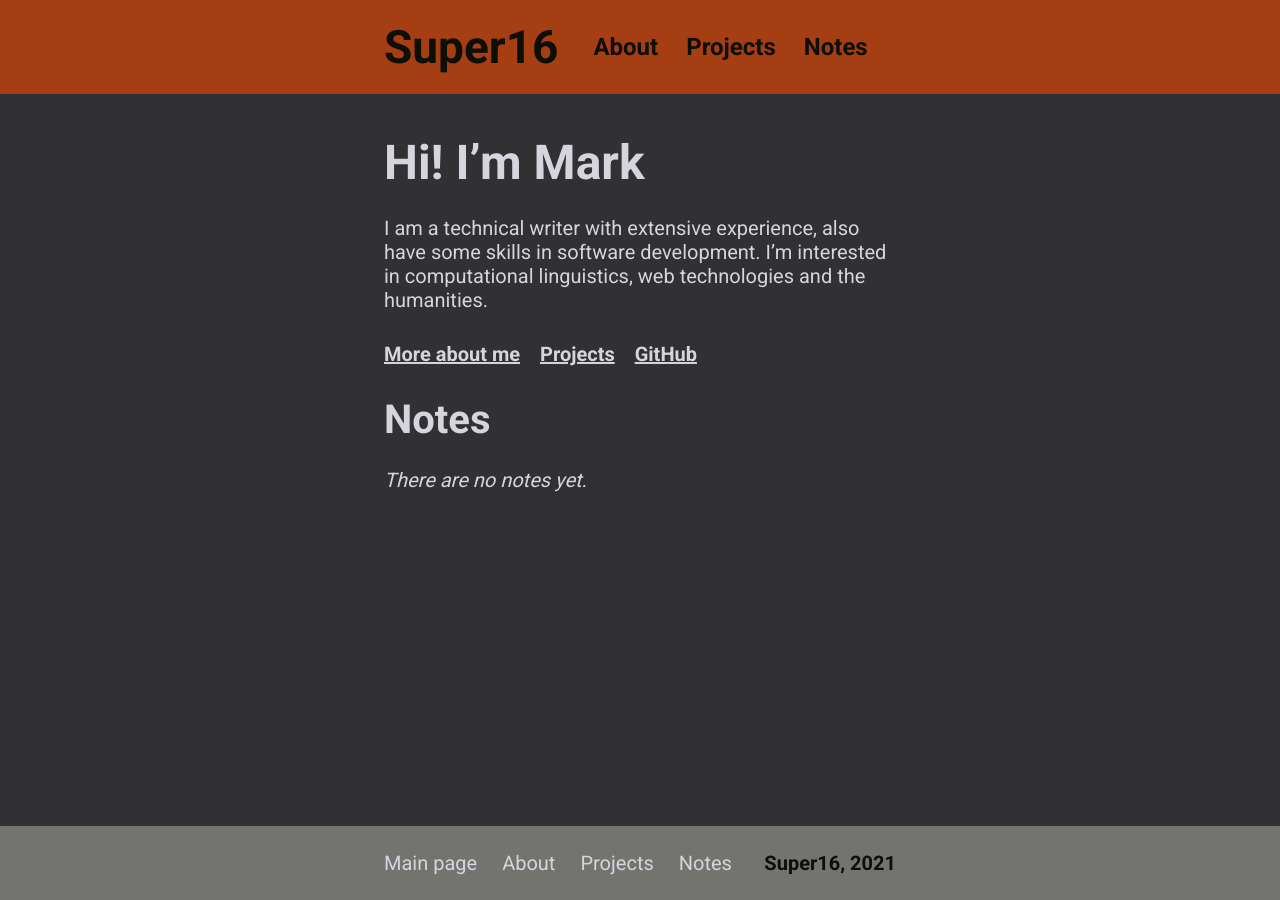
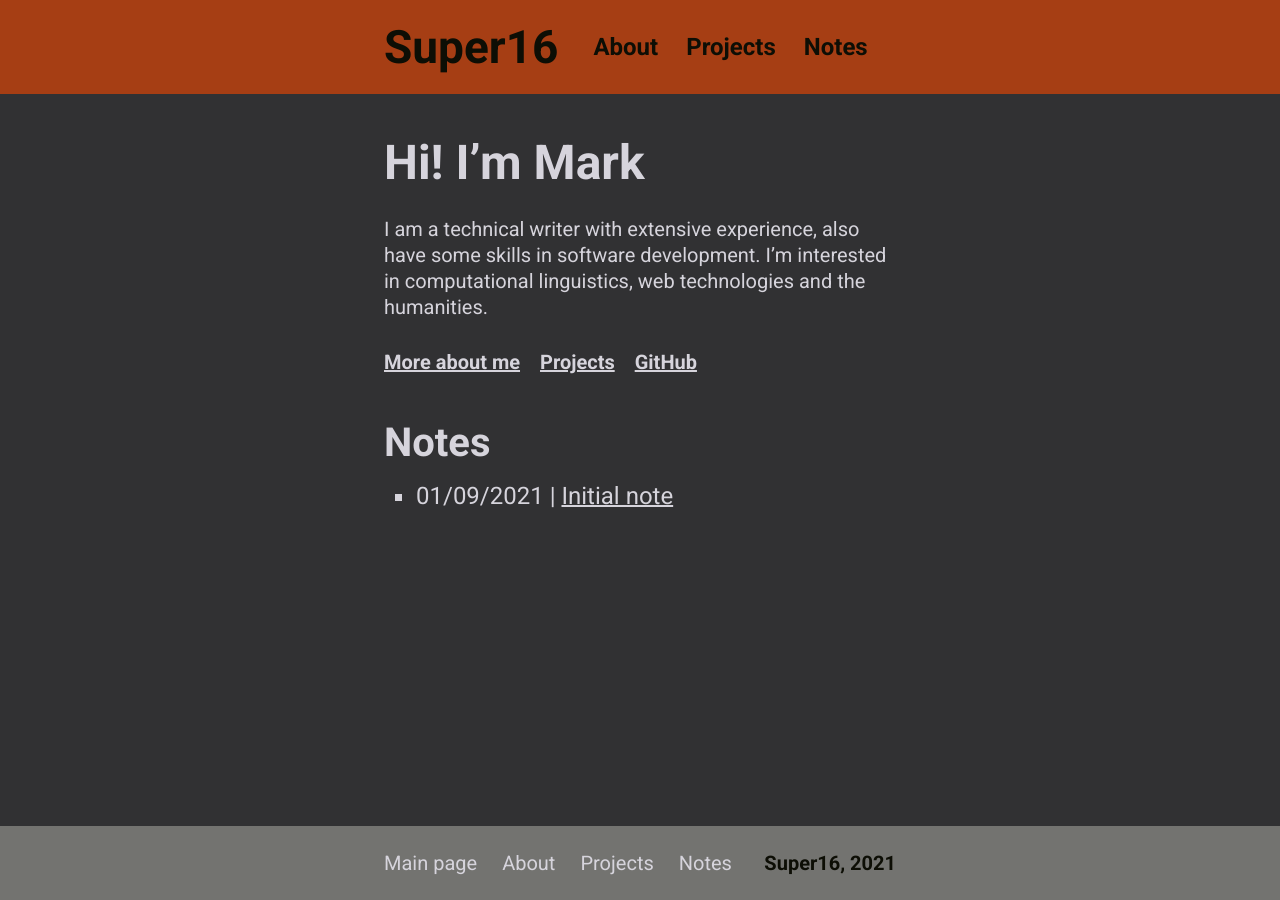
Before and after one commit to super16/super16.github.io, a Jekyll site: the page built from index.md, in a window 1280 px wide. Built offline with Jekyll 4.4.1, drawn with Linux system fonts in a browser that asks for light colours.

Commit message:
Add initial note

```diff
--- /dev/null
+++ b/_includes/notes-date.html
@@ -0,0 +1,3 @@
+<p class="date">
+  <time datetime="{{ note.date }}">{{ note.date | date: "%d/%m/%Y" }}</time>
+</p>
--- /dev/null
+++ b/_includes/sine-wave.html
@@ -0,0 +1 @@
+<p class="function">$y(x)=A\sin(\frac{2 \pi x}{F})$</p>
--- a/assets/css/style.css
+++ b/assets/css/style.css
@@ -121,13 +121,14 @@
   color: #d6d4dc;
 }
 main h1 {
-  font-size: 70px;
+  font-size: 46px;
   margin: 25px auto;
   text-align: center;
+  word-wrap: break-word;
 }
 main h2 {
-  font-size: 48px;
-  margin: 25px auto;
+  font-size: 32px;
+  margin: 45px auto 5px auto;
 }
 main h2 a {
   color: #d6d4dc;
@@ -136,11 +137,49 @@
 main h2 a:hover {
   color: #a63e14;
 }
+main h3 {
+  font-size: 28px;
+  margin: 45px auto 5px auto;
+}
 main p {
   font-size: 24px;
+  line-height: 1.3;
 }
 main p.centered-text {
   text-align: center;
+}
+main p.function {
+  text-align: center;
+}
+main p.date {
+  font-size: small;
+  margin: 0;
+}
+main ul {
+  padding-left: 1.5em;
+}
+main ul li {
+  list-style-type: square;
+  font-size: 24px;
+}
+main ul li p {
+  font-size: 24px;
+}
+main ul li a {
+  color: #d6d4dc;
+  font-size: 24px;
+  text-decoration: underline;
+  text-decoration-thickness: 2px;
+}
+main ul li a:hover {
+  text-decoration-color: #a63e14;
+}
+main ul li p a {
+  color: #d6d4dc;
+  text-decoration: none;
+}
+main ul li p a:hover {
+  color: #a63e14;
 }
 nav {
   display: none;
@@ -341,6 +380,12 @@
   main p.centered-text {
     text-align: left;
   }
+  main ul {
+    padding-left: 2em;
+  }
+  main ul li p {
+    font-size: 20px;
+  }
   nav {
     display: initial;
   }
--- a/index.md
+++ b/index.md
@@ -15,7 +15,7 @@
 
 {% for note in sorted %}
 
-- {{ note.date | date: "%d/%m/%Y" }} [{{ note.title }}]({{ note.url }})
+- {{ note.date | date: "%d/%m/%Y" }} \| [{{ note.title }}]({{ note.url }})
 
 {% endfor %}
 
```
Also changed, not shown: _includes/mathjax.html (added, +7 -0 lines), _notes/2021-09-01-initial-note.md (added, +13 -0 lines), notes.md (+3 -1 lines), README.md, 1 other file.
